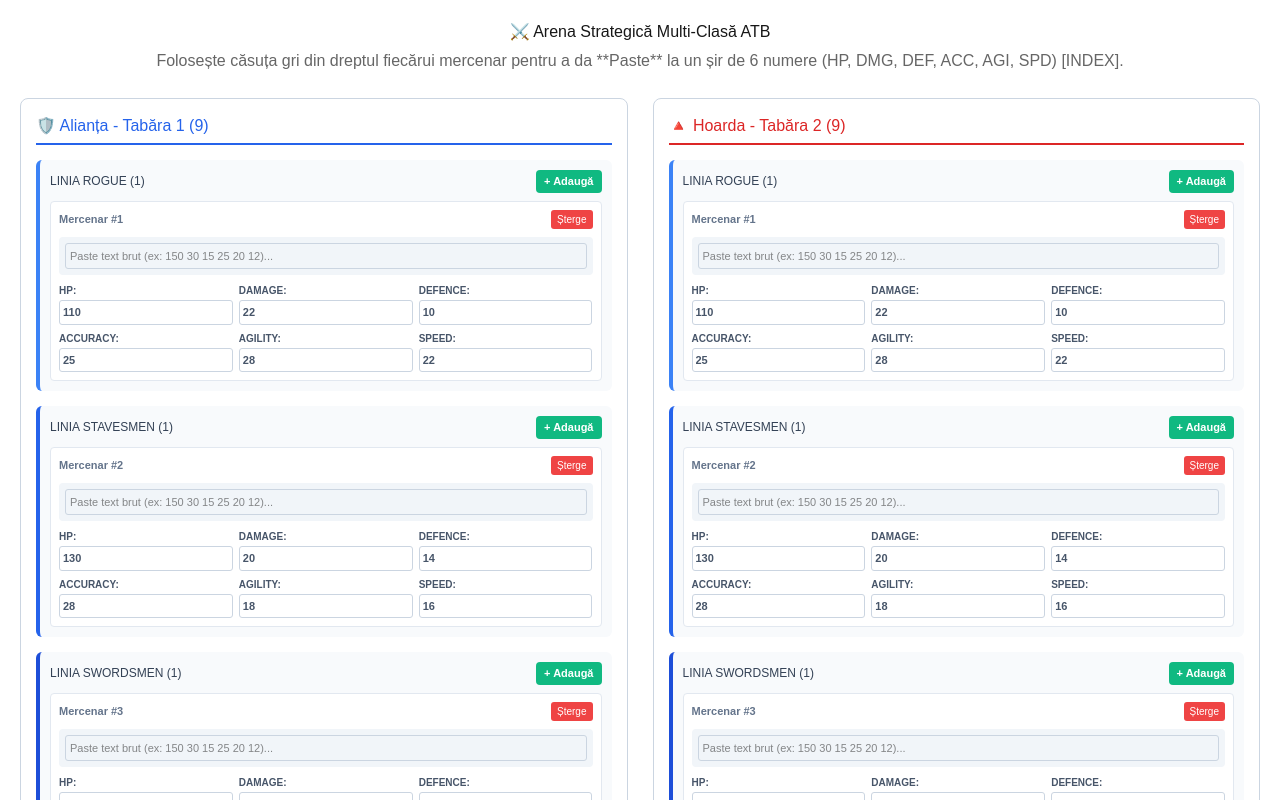
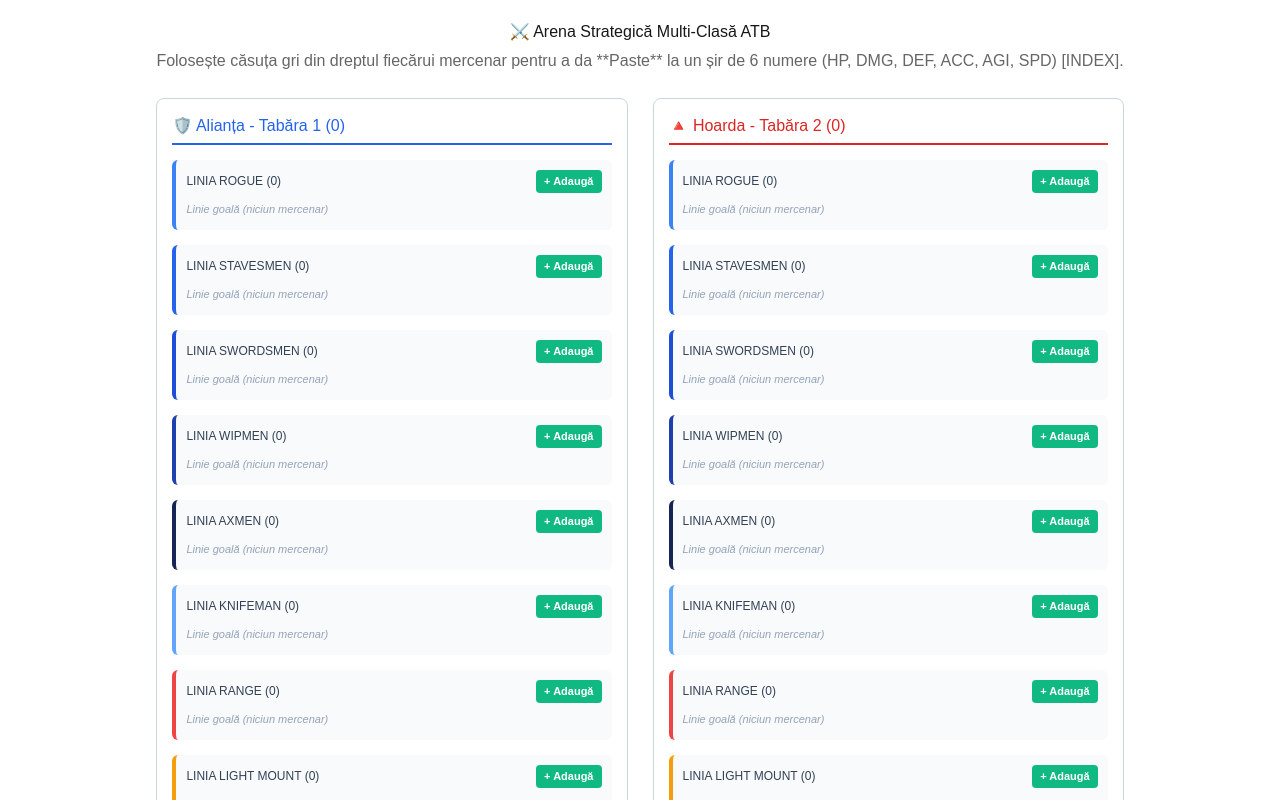
Before and after one commit to mitzanu1/simulator, a Next.js app: page / in a window 1280 px wide. Shown: the top 800 px of the page. Built offline with nearby package versions, Linux system fonts and the light colour scheme.

Commit message:
final v0.1

```diff
--- a/app/page.js
+++ b/app/page.js
@@ -91,27 +91,27 @@ export default function Home() {
   const mercenarImplicit = () => ({ ...profileUnitati.rogue });
 
   const [tabara1, setTabara1] = useState([
-    { ...profileUnitati.rogue },
-    { ...profileUnitati.stavesmen },
-    { ...profileUnitati.swordsmen },
-    { ...profileUnitati.wipmen },
-    { ...profileUnitati.axmen },
-    { ...profileUnitati.knifeman },
-    { ...profileUnitati.range },
-    { ...profileUnitati.light_mount },
-    { ...profileUnitati.heavy_mount },
+    // { ...profileUnitati.rogue },
+    // { ...profileUnitati.stavesmen },
+    // { ...profileUnitati.swordsmen },
+    // { ...profileUnitati.wipmen },
+    // { ...profileUnitati.axmen },
+    // { ...profileUnitati.knifeman },
+    // { ...profileUnitati.range },
+    // { ...profileUnitati.light_mount },
+    // { ...profileUnitati.heavy_mount },
   ]);
 
   const [tabara2, setTabara2] = useState([
-    { ...profileUnitati.rogue },
-    { ...profileUnitati.stavesmen },
-    { ...profileUnitati.swordsmen },
-    { ...profileUnitati.wipmen },
-    { ...profileUnitati.axmen },
-    { ...profileUnitati.knifeman },
-    { ...profileUnitati.range },
-    { ...profileUnitati.light_mount },
-    { ...profileUnitati.heavy_mount },
+    // { ...profileUnitati.rogue },
+    // { ...profileUnitati.stavesmen },
+    // { ...profileUnitati.swordsmen },
+    // { ...profileUnitati.wipmen },
+    // { ...profileUnitati.axmen },
+    // { ...profileUnitati.knifeman },
+    // { ...profileUnitati.range },
+    // { ...profileUnitati.light_mount },
+    // { ...profileUnitati.heavy_mount },
   ]);
 
   const [istoricLupta, setIstoricLupta] = useState([]);
@@ -163,7 +163,9 @@ export default function Home() {
   };
 
   const adaugaMercenar = (tabara, tipClasa) => {
-    const nouMercenar = { ...profileUnitati[tipClasa] };
+    const nouMercenar = {
+      ...profileUnitati[tipClasa],
+    };
     if (tabara === 1) {
       setTabara1((prev) => [...prev, nouMercenar]);
     } else {
```
